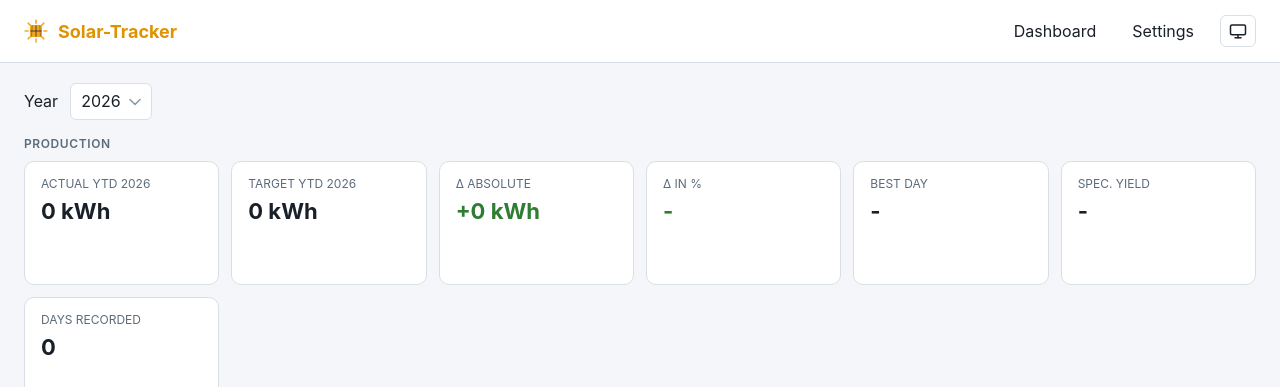
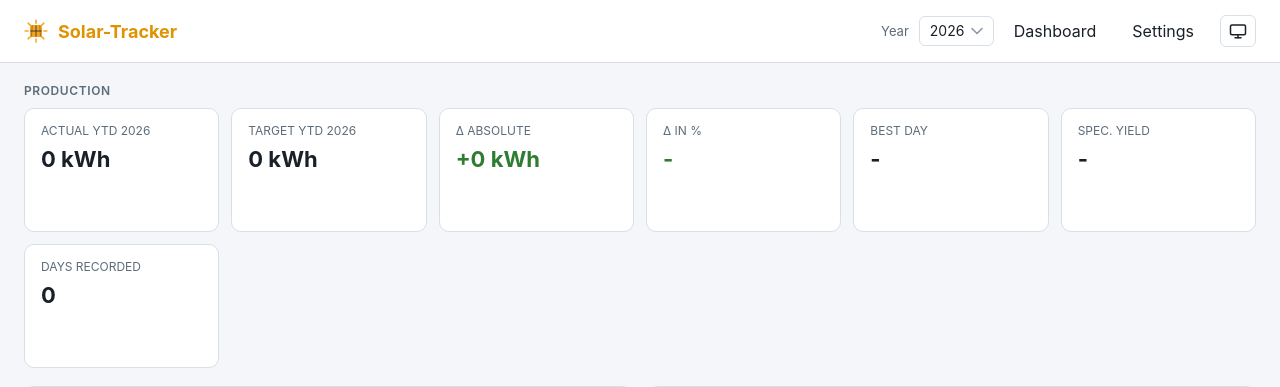
Before and after one commit to xenofex7/solar-tracker, a Flask app: page / in a window 1280 px wide. Shown: the top 387 px of the page. Run offline with Flask 3, Linux system fonts and the light colour scheme; data that the repository does not hold is empty.

Commit message:
Make header sticky and move year filter into it
- Pin header to top on scroll so nav stays reachable.
- Move year selector from dashboard toolbar into header via new
  header_extra block so the filter is always visible.

```diff
--- a/static/css/style.css
+++ b/static/css/style.css
@@ -54,7 +54,9 @@ header {
   padding: 14px 24px;
   background: var(--panel);
   border-bottom: 1px solid var(--border);
-  position: relative;
+  position: sticky;
+  top: 0;
+  z-index: 100;
 }
 
 .brand {
@@ -235,6 +237,16 @@ h2, h3 { margin-top: 0; }
   gap: 12px;
   margin-bottom: 16px;
 }
+
+.header-filter {
+  display: flex;
+  align-items: center;
+  gap: 10px;
+  margin-left: auto;
+}
+.header-filter label { color: var(--muted); font-size: 13px; }
+.header-filter select { padding: 4px 28px 4px 10px; font-size: 14px; }
+.header-filter #status { font-size: 12px; }
 
 input[type="date"]::-webkit-calendar-picker-indicator {
   filter: var(--date-picker-filter);
--- a/templates/base.html
+++ b/templates/base.html
@@ -17,6 +17,7 @@
       <img src="{{ url_for('static', filename='img/logo.svg') }}" alt="" width="24" height="24">
       <span>Solar-Tracker</span>
     </a>
+    {% block header_extra %}{% endblock %}
     <button type="button" id="nav-toggle" class="nav-toggle" aria-label="{{ T.nav_menu }}" aria-expanded="false" aria-controls="nav-menu">
       <svg class="icon-menu" width="22" height="22" viewBox="0 0 24 24" fill="none" stroke="currentColor" stroke-width="2" stroke-linecap="round" stroke-linejoin="round" aria-hidden="true"><line x1="3" y1="6" x2="21" y2="6"/><line x1="3" y1="12" x2="21" y2="12"/><line x1="3" y1="18" x2="21" y2="18"/></svg>
       <svg class="icon-close" width="22" height="22" viewBox="0 0 24 24" fill="none" stroke="currentColor" stroke-width="2" stroke-linecap="round" stroke-linejoin="round" aria-hidden="true"><line x1="18" y1="6" x2="6" y2="18"/><line x1="6" y1="6" x2="18" y2="18"/></svg>
--- a/templates/dashboard.html
+++ b/templates/dashboard.html
@@ -1,7 +1,7 @@
 {% extends "base.html" %}
 {% block title %}Dashboard · Solar-Tracker{% endblock %}
-{% block content %}
-<section class="toolbar">
+{% block header_extra %}
+<div class="header-filter">
   <label for="year-select">{{ T.label_year }}</label>
   <select id="year-select">
     <option value="all">{{ T.option_all }}</option>
@@ -10,8 +10,9 @@
     {% endfor %}
   </select>
   <span class="muted" id="status"></span>
-</section>
-
+</div>
+{% endblock %}
+{% block content %}
 <section class="kpis" id="kpis"></section>
 
 <section class="grid">
```
